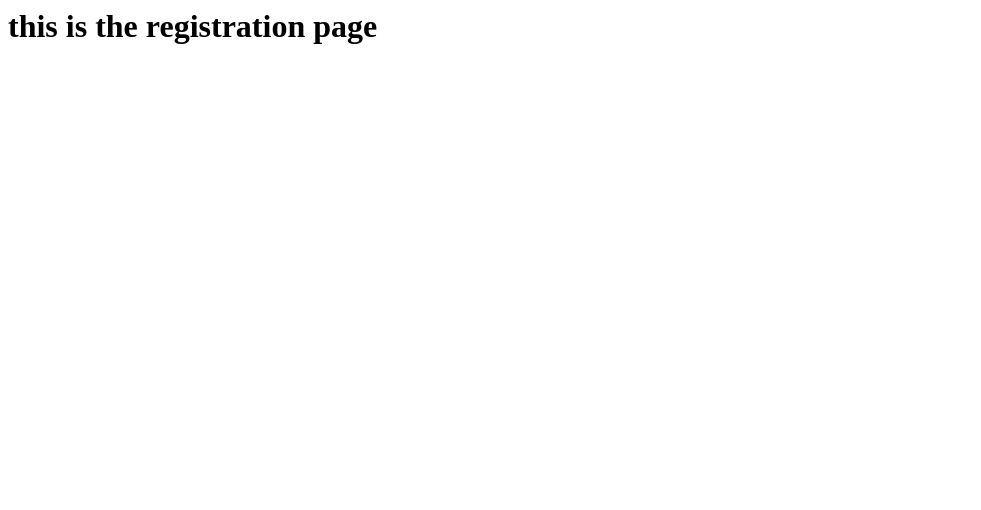
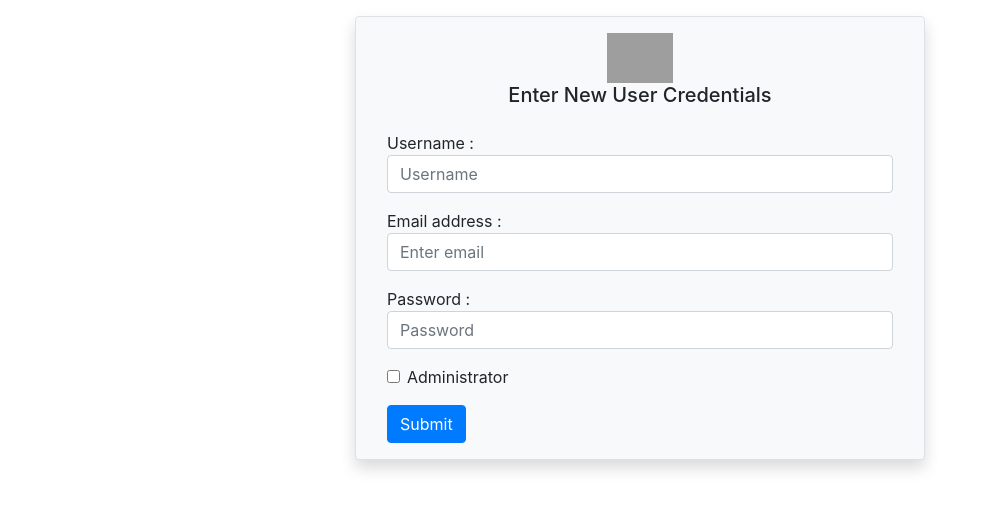
Before and after one commit to haziqnorisham/FaceRecTA, a Django app: page /administrator/registration/ in a window 1280 px wide. Shown: the top 510 px of the page, without its empty margins (0-981 px from the left). Run offline with Django 3.2, Linux system fonts and the light colour scheme; a user stored in the database is signed in; some libraries are stand-ins or nearby versions; grey boxes are pictures that could not be loaded.

Commit message:
tweak registration page layout

```diff
--- a/templates/administrator/registration.html
+++ b/templates/administrator/registration.html
@@ -1 +1,60 @@
-<h1>this is the registration page</h1>
+<!doctype html>
+<html lang="en">
+<head>
+  <meta charset="utf-8">
+  <link rel="stylesheet" href="https://stackpath.bootstrapcdn.com/bootstrap/4.3.1/css/bootstrap.min.css" integrity="sha384-ggOyR0iXCbMQv3Xipma34MD+dH/1fQ784/j6cY/iJTQUOhcWr7x9JvoRxT2MZw1T" crossorigin="anonymous">
+
+  <title>User Registration</title>
+</head>
+
+<body>
+
+  <div class="container">
+    <div class="row pt-3">
+
+      <div class="col-sm"></div>
+
+      <div class="col-6 bg-light rounded border shadow">
+
+        <div class="text-center pt-3">
+          <img src="https://i.ibb.co/BN7M0W3/Whats-App-Image-2019-09-16-at-11-30-13-AM.jpg" class="img-responsive" height="50">
+          <h5>Enter New User Credentials</h5>
+        </div>
+
+        <form class="p-3" method="POST">
+          {% csrf_token %}
+          <div class="form-group">
+            Username :
+            <input class="form-control" placeholder="Username">
+          </div>
+
+          <div class="form-group">
+            Email address :
+            <input class="form-control" aria-describedby="emailHelp" placeholder="Enter email">
+          </div>
+
+          <div class="form-group">
+            Password :
+            <input type="password" class="form-control" placeholder="Password">
+          </div>
+
+          <div class="form-group form-check">
+            <input type="checkbox" class="form-check-input" id="exampleCheck1">
+            <label class="form-check-label" for="exampleCheck1">Administrator</label>
+          </div>
+
+          <button type="submit" class="btn btn-primary">Submit</button>
+
+        </form>
+      </div>
+
+      <div class="col-sm"></div>
+
+    </div>
+  </div>
+
+  <script src="https://code.jquery.com/jquery-3.3.1.slim.min.js" integrity="sha384-q8i/X+965DzO0rT7abK41JStQIAqVgRVzpbzo5smXKp4YfRvH+8abtTE1Pi6jizo" crossorigin="anonymous"></script>
+  <script src="https://cdnjs.cloudflare.com/ajax/libs/popper.js/1.14.7/umd/popper.min.js" integrity="sha384-UO2eT0CpHqdSJQ6hJty5KVphtPhzWj9WO1clHTMGa3JDZwrnQq4sF86dIHNDz0W1" crossorigin="anonymous"></script>
+  <script src="https://stackpath.bootstrapcdn.com/bootstrap/4.3.1/js/bootstrap.min.js" integrity="sha384-JjSmVgyd0p3pXB1rRibZUAYoIIy6OrQ6VrjIEaFf/nJGzIxFDsf4x0xIM+B07jRM" crossorigin="anonymous"></script>
+</body>
+</html>
```
Also changed, not shown: db.sqlite3.
